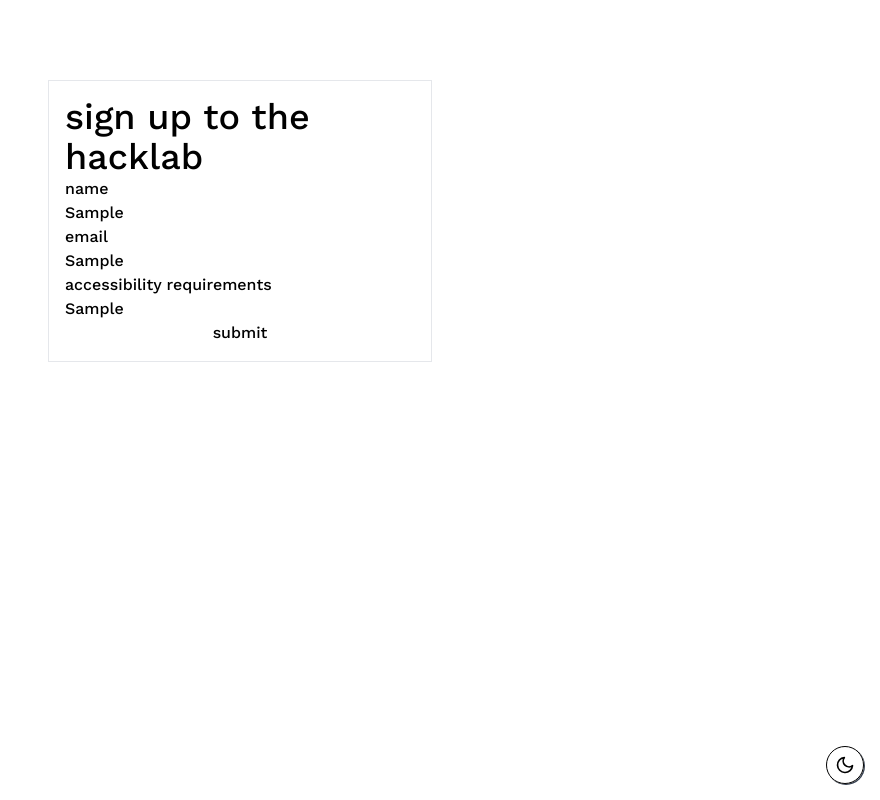
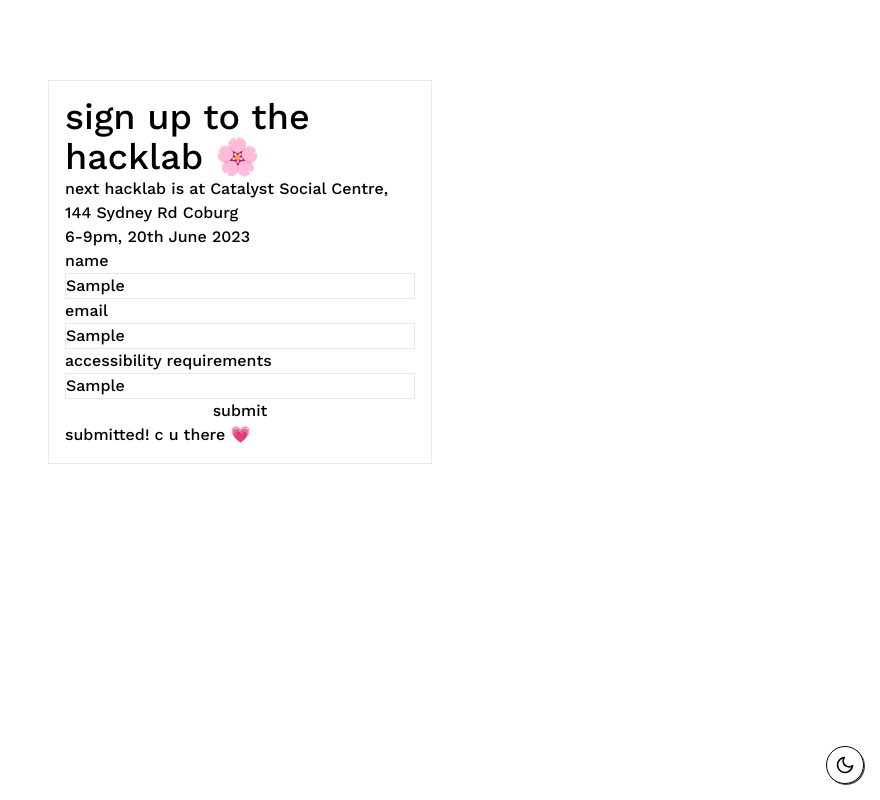
Before and after one commit to meri-leeworthy/radical.directory, a Next.js app: page /hacklab in a window 1280 px wide. Both pictures are taken after typing "Sample", "Sample", "Sample" into the empty fields and a click on the button "submit". Shown: the whole page, without its empty margins (400-1280 px from the left). Built offline with nearby package versions, Linux system fonts and the light colour scheme; no server answers.

Commit message:
formatting etc

```diff
--- a/pages/hacklab.tsx
+++ b/pages/hacklab.tsx
@@ -1,29 +1,44 @@
+import { set } from "lodash";
 import { useState } from "react";
 
 export default function HackLab() {
   const [name, setName] = useState("");
   const [email, setEmail] = useState("");
   const [accessibility, setAccessibility] = useState("");
+  const [loading, setLoading] = useState(false);
+  const [submitted, setSubmitted] = useState(false);
+  const [error, setError] = useState(false);
+
   return (
     <div className="flex justify-center p-20">
       <div className="flex-1 w-full max-w-sm p-4 border">
-        <h1>sign up to the hacklab</h1>
+        <h1>sign up to the hacklab 🌸</h1>
+        <p>next hacklab is at Catalyst Social Centre, 144 Sydney Rd Coburg</p>
+        <p>6-9pm, 20th June 2023</p>
         <form
           onSubmit={async e => {
             e.preventDefault();
             console.log("submitting");
+            setLoading(true);
+            try {
               await fetch("/api/PostMatrixMessage", {
                 method: "POST",
                 body: JSON.stringify({
                   message: `New signup! \n \n name: ${name} \n email: ${email} \n accessibility: ${accessibility}`,
                 }),
               });
+            } catch (e) {
+              setError(true);
+            }
+            setLoading(false);
+            setSubmitted(true);
           }}
           className="flex flex-col">
           <label htmlFor="name">name</label>
           <input
             type="text"
             id="name"
+            className="border"
             value={name}
             onChange={e => setName(e.target.value)}
           />
@@ -31,6 +46,7 @@ export default function HackLab() {
           <input
             type="text"
             id="email"
+            className="border"
             value={email}
             onChange={e => setEmail(e.target.value)}
           />
@@ -38,11 +54,17 @@ export default function HackLab() {
           <input
             type="text"
             id="accessibility"
+            className="border"
             value={accessibility}
             onChange={e => setAccessibility(e.target.value)}
           />
           <button type="submit">submit</button>
         </form>
+        {loading && <p>loading...</p>}
+        {submitted && <p>submitted! c u there 💗</p>}
+        {error && (
+          <p>error! 😅 maybe just email radicaldirectory@protonmail.com soz!</p>
+        )}
       </div>
     </div>
   );
```
Lines whose indentation alone changed are shown as unchanged.
